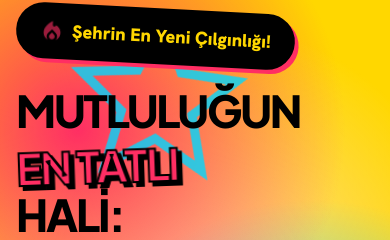
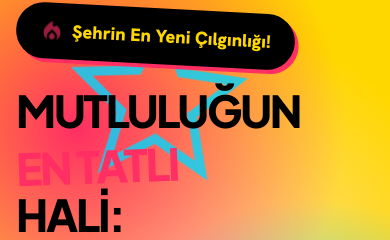
Before and after one commit to hamzakyb/berlinerwaffle-cappadoccia, a Next.js app: page / in a window 390 px wide. Shown: the part 124-364 px from the top of the page. Built offline with nearby package versions, Linux system fonts and the light colour scheme.

Commit message:
Apply En Tatlı text shadow and stroke only on desktop devices

```diff
--- a/src/app/globals.css
+++ b/src/app/globals.css
@@ -179,4 +179,7 @@ body {
     .hero-bg-icon {
         font-size: 550px;
     }
+    .desktop-text-stroke-pink {
+        -webkit-text-stroke: 2px #000;
+    }
 }
--- a/src/components/Hero.tsx
+++ b/src/components/Hero.tsx
@@ -32,8 +32,7 @@ export default function Hero() {
           <h1 className="font-display-lg text-[44px] leading-[44px] sm:text-[60px] sm:leading-[60px] md:text-[100px] md:leading-[90px] font-extrabold text-black tracking-tighter uppercase">
             <span className="whitespace-nowrap">Mutluluğun</span><br />
             <span
-              className="text-strawberry-pop block my-2 -rotate-2 drop-shadow-[4px_4px_0px_#000]"
-              style={{ WebkitTextStroke: "2px #000" }}
+              className="text-strawberry-pop block my-2 -rotate-2 md:drop-shadow-[4px_4px_0px_#000] desktop-text-stroke-pink"
             >
               En Tatlı
             </span>
```
